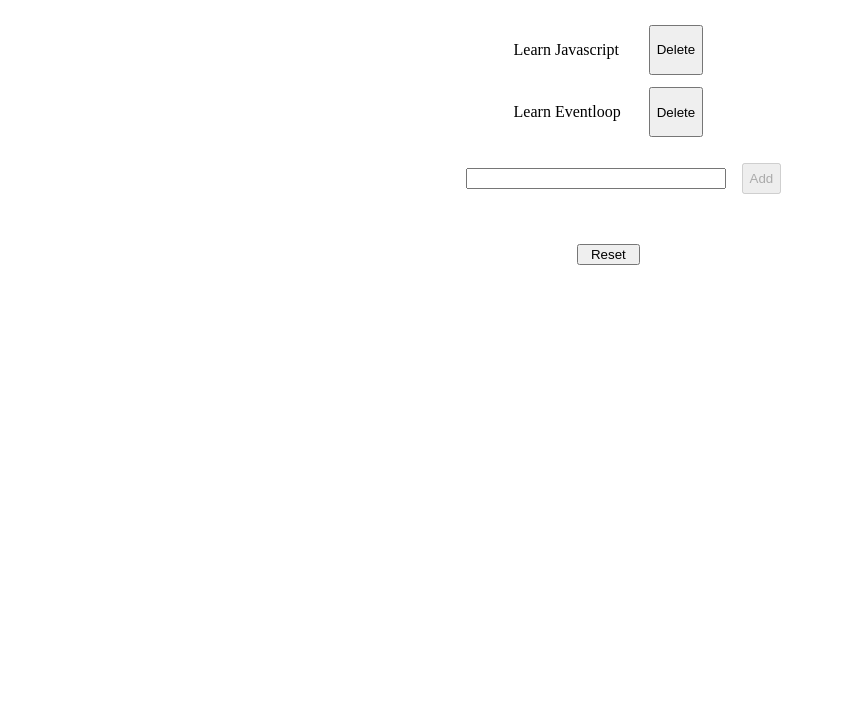
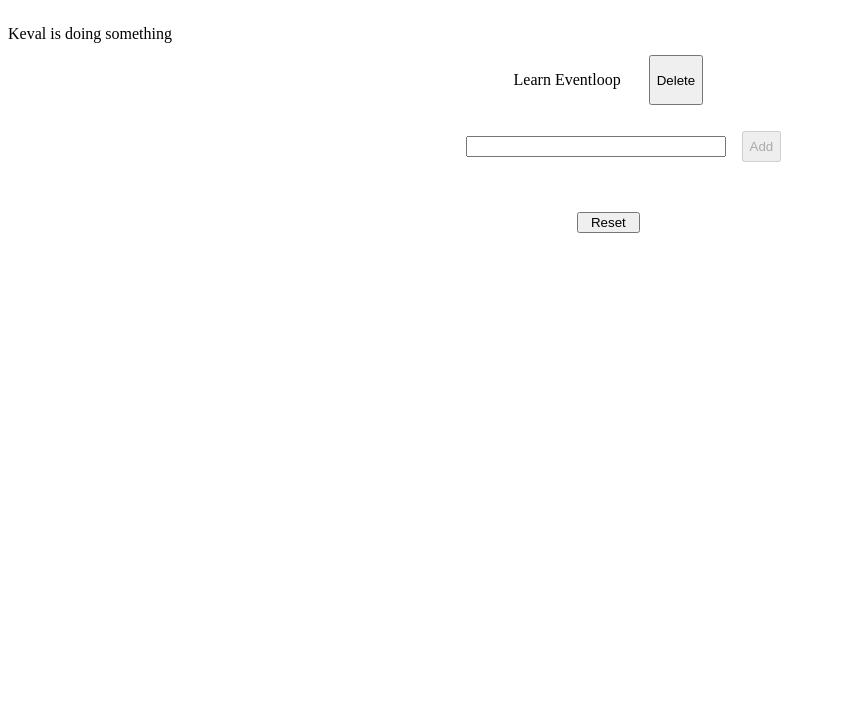
Before and after one commit to GautamMakhija/TodoList, a plain HTML site: page index.html in a window 1280 px wide. Shown: the part 92-800 px from the top of the page, without its empty margins (0-847 px from the left). Drawn offline with Linux system fonts and the light colour scheme.

Commit message:
keval done something

```diff
--- a/index.html
+++ b/index.html
@@ -11,11 +11,7 @@
 <body>
     <h1> Today's todo list</h1>
     <div class="container">
-      <div class="item" >
-        <p >Learn Javascript</p>
-        <button class="btn"> Delete</button>
-      </div>
-
+    <div>Keval is doing something</div>
         <div class="item" >
           <p >Learn Eventloop</p>
           <button class="btn"> Delete</button>
```
